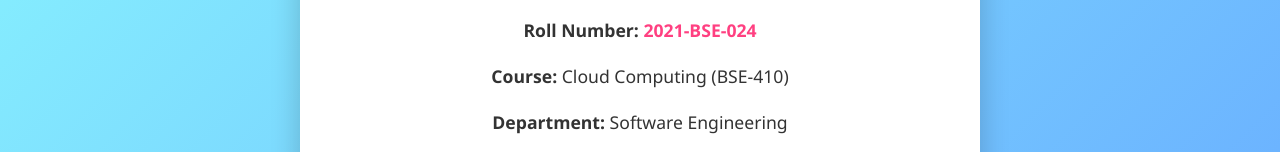
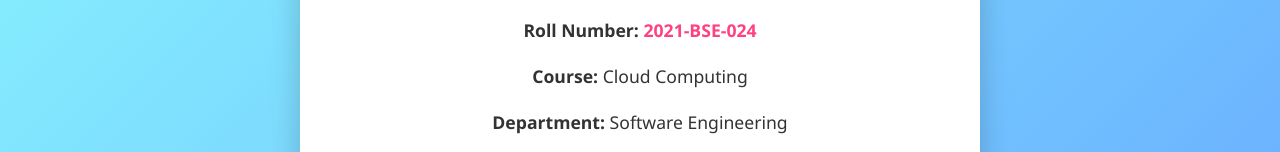
Before and after one commit to neha-121/neha-121.github.io, a plain HTML site: page index.html in a window 1280 px wide. Shown: the part 294-446 px from the top of the page. Drawn offline with Linux system fonts and the light colour scheme.

Commit message:
Update index.html

```diff
--- a/index.html
+++ b/index.html
@@ -75,7 +75,7 @@
     <h1>🌸 Neha Amjad 🌸</h1>
     <h2>Cloud Computing Portfolio</h2>
     <p><strong>Roll Number:</strong> <span class="highlight">2021-BSE-024</span></p>
-    <p><strong>Course:</strong> Cloud Computing (BSE-410)</p>
+    <p><strong>Course:</strong> Cloud Computing</p>
     <p><strong>Department:</strong> Software Engineering</p>
     <p><strong>University:</strong> Fatima Jinnah Women University</p>
     <p>This colorful portfolio website is created as part of my Cloud Computing assignment using <strong>GitHub Pages</strong>. It represents my learning progress and technical skills in web development and version control.</p>
```
